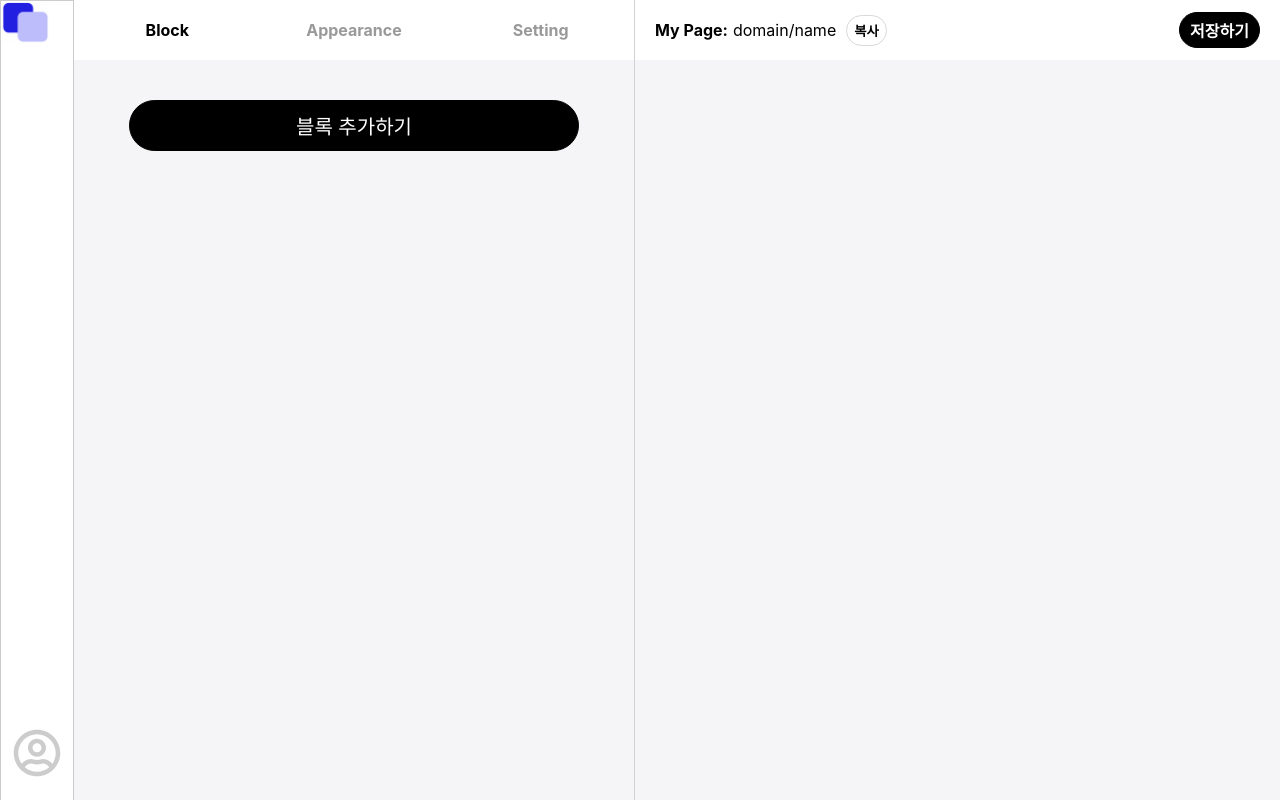
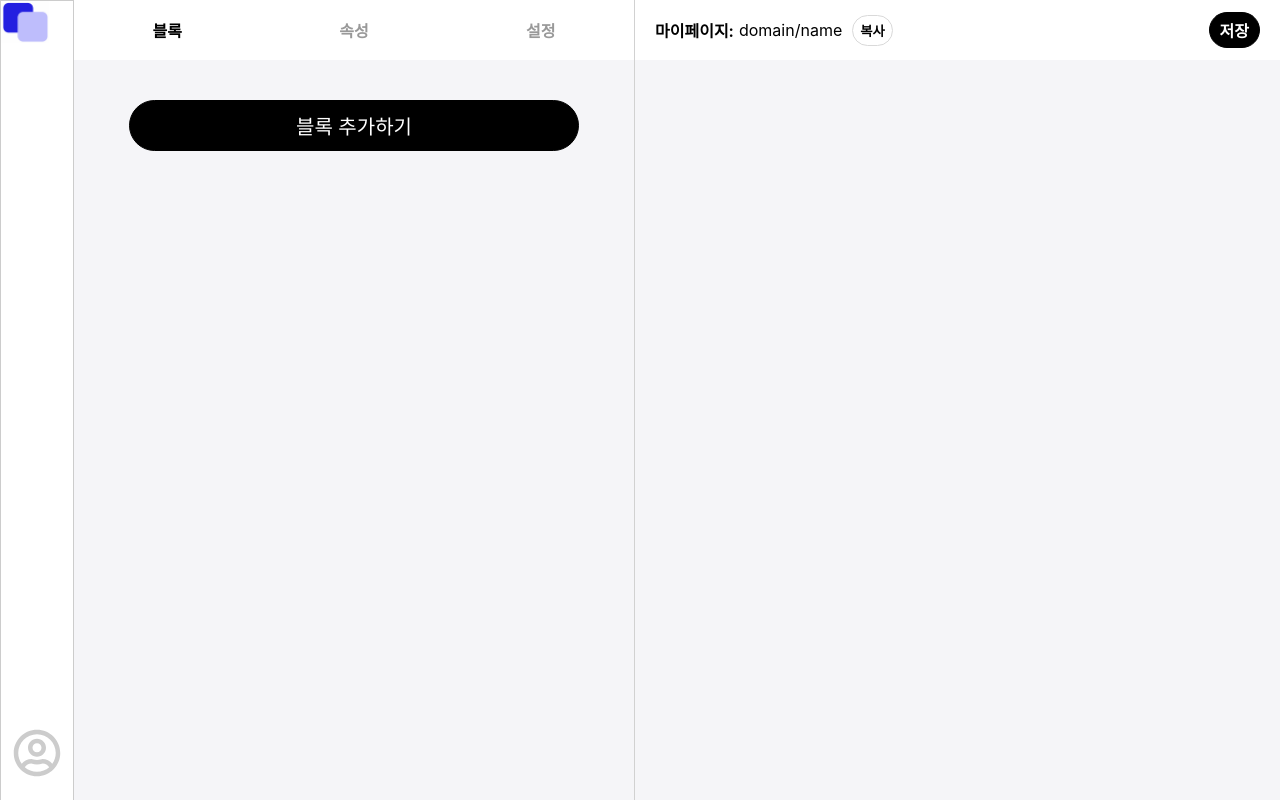
Before and after one commit to yeongjuyun/blok, a React (Create React App) app in the folder client/: page /editor in a window 1280 px wide. Built offline with nearby package versions, Linux system fonts and the light colour scheme.

Commit message:
[chore] 메뉴명 한글로 변경

```diff
--- a/client/src/components/Alert.tsx
+++ b/client/src/components/Alert.tsx
@@ -35,7 +35,7 @@ export default function Alert({ msg }: MyProps) {
   const dispatch = useDispatch();
 
   setTimeout(() => {
-    dispatch({ type: "off" });
+    dispatch({ type: "alertOff" });
   }, 600);
 
   return (
--- a/client/src/components/Editor/EditorSection/EditorHeader.tsx
+++ b/client/src/components/Editor/EditorSection/EditorHeader.tsx
@@ -6,8 +6,6 @@ import Alert from "../../Alert";
 const domain = "domain/name";
 let msg = "";
 
-// position: fixed;
-//   top: 0;
 const Container = styled.div`
   padding: 0 20px;
   height: 60px;
@@ -76,18 +74,18 @@ export default function PublishBar() {
       console.log(err);
       msg = "잠시 후 시도해주세요.";
     }
-    dispatch({ type: "on" });
+    dispatch({ type: "alertOn" });
   }
 
   return (
     <Container>
       <DomainContainer>
-        <MyPage>My Page:</MyPage>
+        <MyPage>마이페이지:</MyPage>
         <Domain href={domain}>{domain}</Domain>
         <CopyButton onClick={copyHandler}>복사</CopyButton>
         {alert && <Alert msg={msg} />}
       </DomainContainer>
-      <SaveButton>저장하기</SaveButton>
+      <SaveButton>저장</SaveButton>
     </Container>
   );
 }
--- a/client/src/components/Editor/Sidetab/SidetabHeader.tsx
+++ b/client/src/components/Editor/Sidetab/SidetabHeader.tsx
@@ -18,8 +18,9 @@ const Container = styled.div`
 export default function SidetabHeader() {
   const dispatch = useDispatch();
   const now = useSelector((state: any) => state.toolReducer);
-  const tools = ["Block", "Appearance", "Setting"];
-  const itemWidth = 100 / tools.length;
+  const toolList = ["Block", "Appearance", "Setting"];
+  const toolNameList = ["블록", "속성", "설정"];
+  const itemWidth = 100 / toolList.length;
 
   const Item = styled.div`
   width: ${itemWidth}%;
@@ -33,11 +34,11 @@ export default function SidetabHeader() {
 `;
 
   useEffect(() => {
-    for (let i = 0; i < tools.length; i++) {
-      const target = document.getElementById(tools[i]);
+    for (let i = 0; i < toolList.length; i++) {
+      const target = document.getElementById(toolList[i]);
 
       if (target) {
-        if (tools[i] === now) {
+        if (toolList[i] === now) {
           target.style.color = clicked;
         } else {
           target.style.color = unclicked;
@@ -48,14 +49,14 @@ export default function SidetabHeader() {
 
   function Items() {
     let items = [];
-    for (let i = 0; i < tools.length; i++) {
+    for (let i = 0; i < toolList.length; i++) {
       items.push(
         <Item
-          key={tools[i]}
-          id={tools[i]}
-          onClick={() => dispatch({ type: tools[i] })}
+          key={toolList[i]}
+          id={toolList[i]}
+          onClick={() => dispatch({ type: toolList[i] })}
         >
-          {tools[i]}
+          {toolNameList[i]}
         </Item>
       );
     }
--- a/client/src/reducers/AlertReducer.ts
+++ b/client/src/reducers/AlertReducer.ts
@@ -1,15 +1,15 @@
-const alert = false;
-
-export function alertReducer(state = alert, action: any) {
+export function alertReducer(state = false, action: any) {
   switch (action.type) {
-    case "on":
+    case "alertOn":
       state = true;
       return state;
-    case "off":
+
+    case "alertOff":
       state = false;
       return state;
+
     default:
-      state = alert;
+      state = false;
       return state;
   }
 }
--- a/client/src/reducers/ToolReducer.ts
+++ b/client/src/reducers/ToolReducer.ts
@@ -1,15 +1,17 @@
-const tools = ["Block", "Appearance", "Setting"];
+const toolList = ["Block", "Appearance", "Setting"];
 
 export function toolReducer(state = "", action: any) {
   switch (action.type) {
-    case tools[1]:
-      state = tools[1];
+    case toolList[1]:
+      state = toolList[1];
       return state;
-    case tools[2]:
-      state = tools[2];
+
+    case toolList[2]:
+      state = toolList[2];
       return state;
+
     default:
-      state = tools[0];
+      state = toolList[0];
       return state;
   }
 }
```
